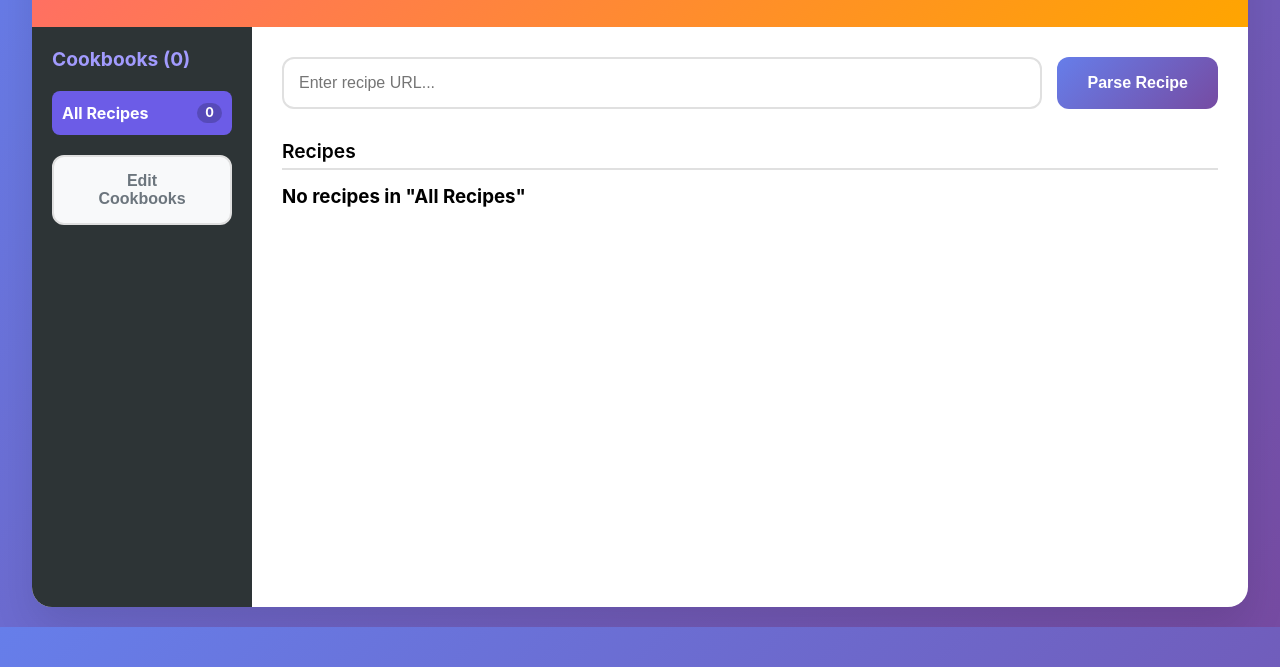
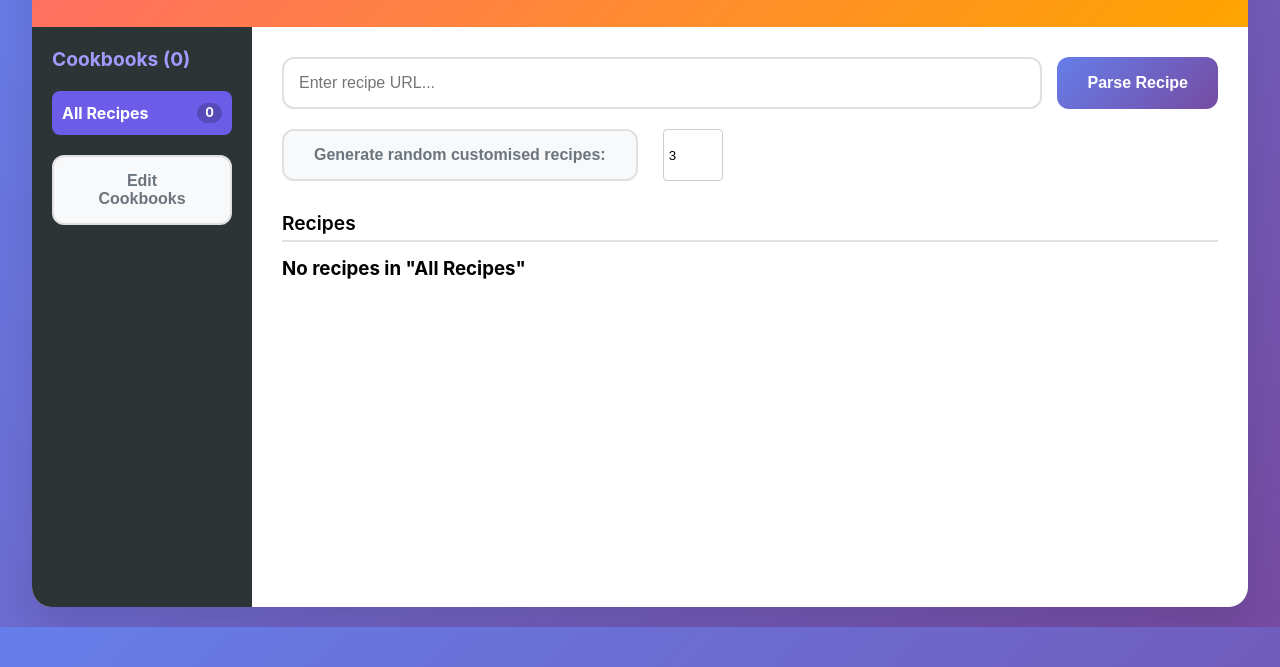
Before and after one commit to yuvi027/RecogniChef, a plain HTML site: page index.html in a window 1280 px wide. Shown: the part 133-800 px from the top of the page. Drawn offline with Linux system fonts and the light colour scheme.

Commit message:
Added random recipe generator button to frontend and endpoint to backend

```diff
--- a/index.html
+++ b/index.html
@@ -29,6 +29,13 @@
                         <button class="btn btn-primary" onclick="parseRecipe()">
                             <span id="parseBtn">Parse Recipe</span>
                         </button>
+                    </div>
+
+                    <div class="input-group" style="margin-top: 15px;">
+                        <button class="btn btn-secondary" onclick="generateRandomRecipes()">
+                            Generate random customised recipes:
+                        </button>
+                        <input type="number" id="randomRecipeCount" value="3" min="1" style="width: 60px; margin-left: 10px; border-radius: 4px; border: 1px solid #ccc; padding: 5px;">
                     </div>
                 </div>
 
@@ -434,6 +441,26 @@
             } finally {
                 document.getElementById('parseBtn').textContent = 'Parse Recipe';
             }
+        }
+
+        function generateRandomRecipes() {
+            const count = document.getElementById('randomRecipeCount').value;
+
+            fetch('http://localhost:3000/api/generate-random', {
+                method: 'POST',
+                headers: {
+                    'Content-Type': 'application/json',
+                },
+                body: JSON.stringify({ count: parseInt(count) })
+            })
+            .then(response => response.json())
+            .then(data => {
+                showStatus("Request sent to backend!", "success");
+            })
+            .catch(error => {
+                console.error('Error:', error);
+                showStatus("Failed to contact backend", "error");
+            });
         }
 
         function enterEditMode() {
```
Also changed, not shown: server/server.js (+10 -0 lines).
